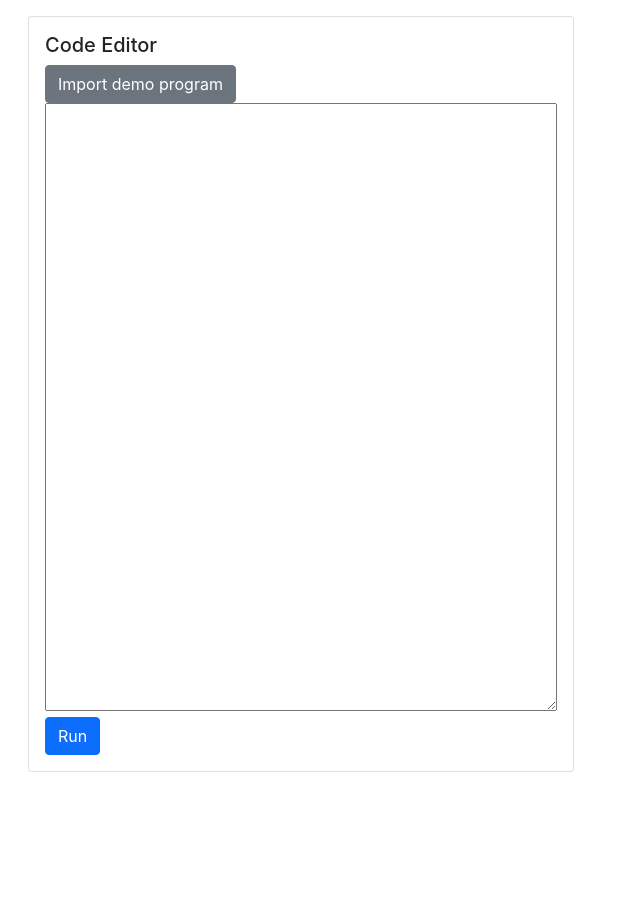
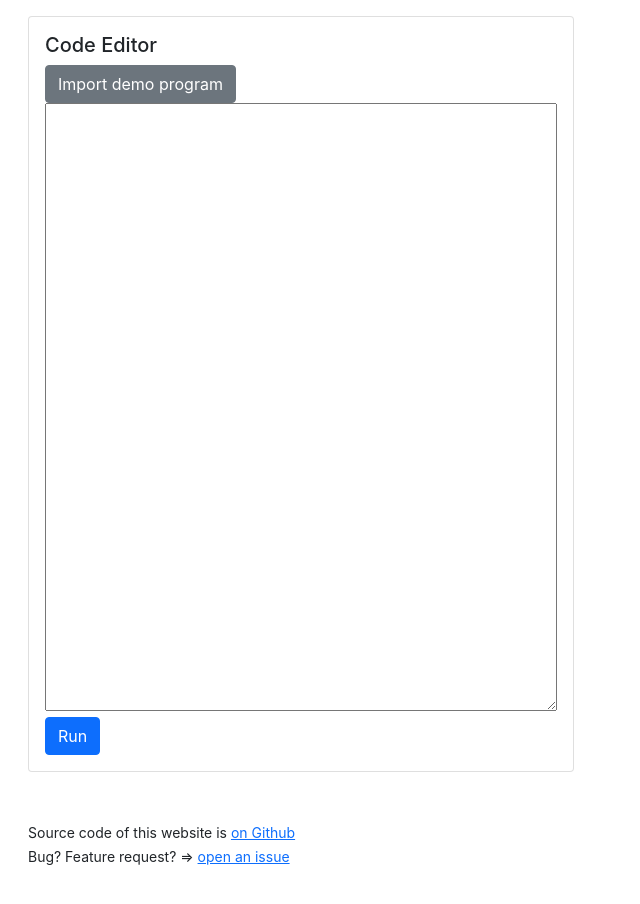
Before and after one commit to ngxson/edu-insa-4a-compilation-vm, a React (Create React App) app: page / in a window 1280 px wide. Shown: the top 904 px of the page, without its empty margins (0-640 px from the left). Built offline with nearby package versions, Linux system fonts and the light colour scheme.

Commit message:
add general info

```diff
--- a/src/App.js
+++ b/src/App.js
@@ -1,6 +1,7 @@
 import { useEffect, useState } from "react";
 import CodeEditor from "./frontend/CodeEditor";
 import CodeViewer from "./frontend/CodeViewer";
+import GeneralInfo from "./frontend/GeneralInfo";
 import MachineControl, { FLAG_SKIP_BREAKPOINT, FLAG_UNTICK } from "./frontend/MachineControl";
 import MemoryViewer from "./frontend/MemoryViewer";
 import ScreenViewer from "./frontend/ScreenViewer";
@@ -51,6 +52,7 @@ function App() {
             <CodeViewer program={machine.program} ip={machine.ip} handleShowEditor={() => setShowCodeEditor(true)} rerender={rerender} />
           }
           <CodeEditor onAssemblyCodeChanged={setAssemblyCode} show={showCodeEditor} />
+          <GeneralInfo />
           <br/><br/><br/><br/><br/><br/><br/><br/><br/>
           {!showCodeEditor &&
             <MachineControl machine={machine} tickFn={tickFn} />
--- /dev/null
+++ b/src/frontend/GeneralInfo.jsx
@@ -0,0 +1,12 @@
+const GeneralInfo = () => {
+  return <div>
+    <small>
+      <br/>
+      <br/>
+      Source code of this website is <a href="https://github.com/ngxson/edu-insa-4a-compilation-vm" target="_blank" rel="noreferrer">on Github</a><br/>
+      Bug? Feature request? {'=>'} <a href="https://github.com/ngxson/edu-insa-4a-compilation-vm/issues" target="_blank" rel="noreferrer">open an issue</a>
+    </small>
+  </div>
+};
+
+export default GeneralInfo;
--- a/src/vm/program.js
+++ b/src/vm/program.js
@@ -41,6 +41,7 @@ class Program {
 
   // WORK IN PROGRESS
   decodeRegisterOperation = (text) => {
+    /* eslint-disable */
     text = text.replace(/\s+/, ''); // remove spaces
     const cjumpRegex = /cjump(t[a-z0-9]+)([<>=]+)(t[a-z0-9]+)[\-]+>(.*)/;
     const movRegex = /cjump(t[a-z0-9]+)([<>=]+)(t[a-z0-9]+)[\-]+>(.*)/;
@@ -51,6 +52,7 @@ class Program {
         value: {reg1, op, reg2, label}
       }
     }
+    /* eslint-enable */
   }
 
   setBreakpoint = (addr) => {
```
